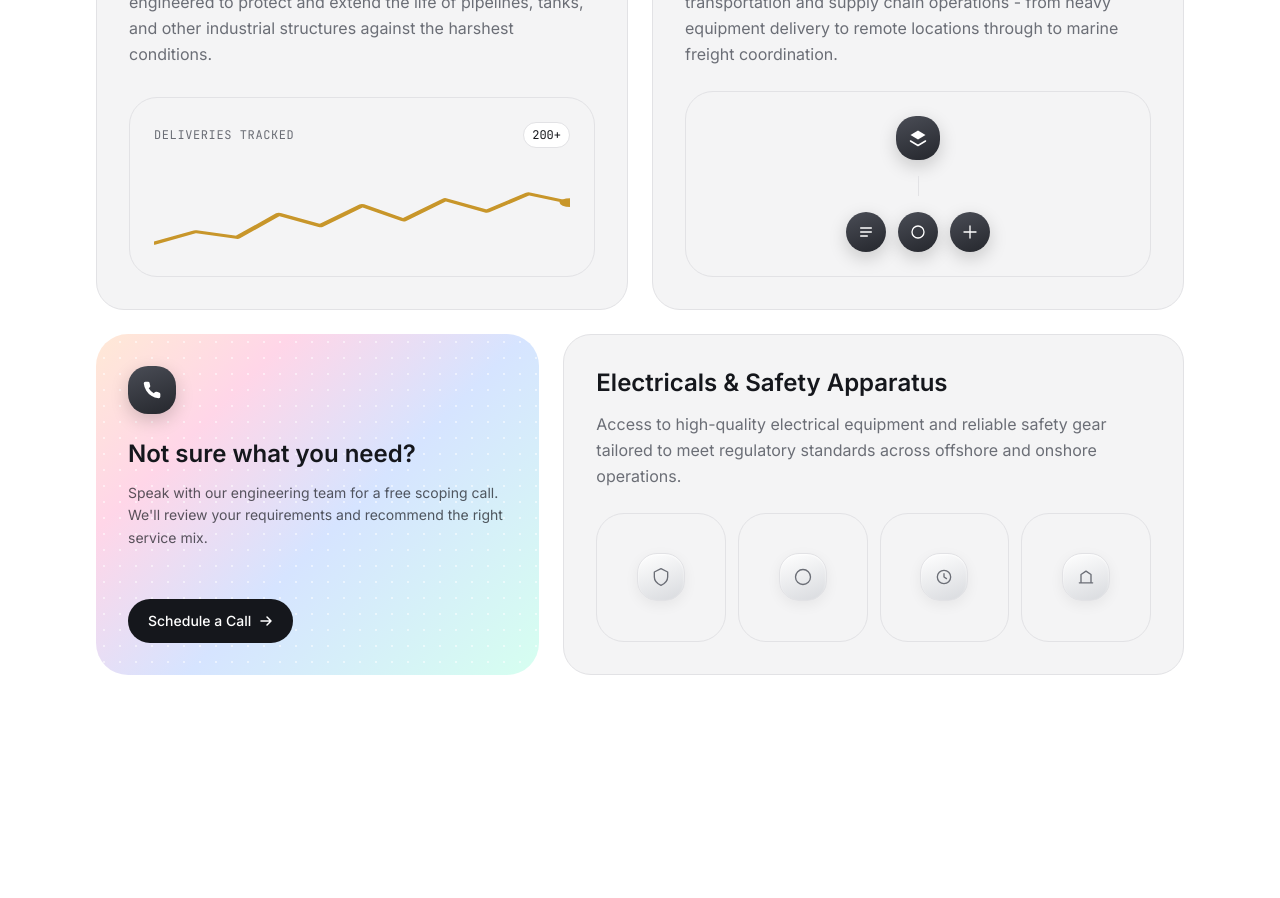
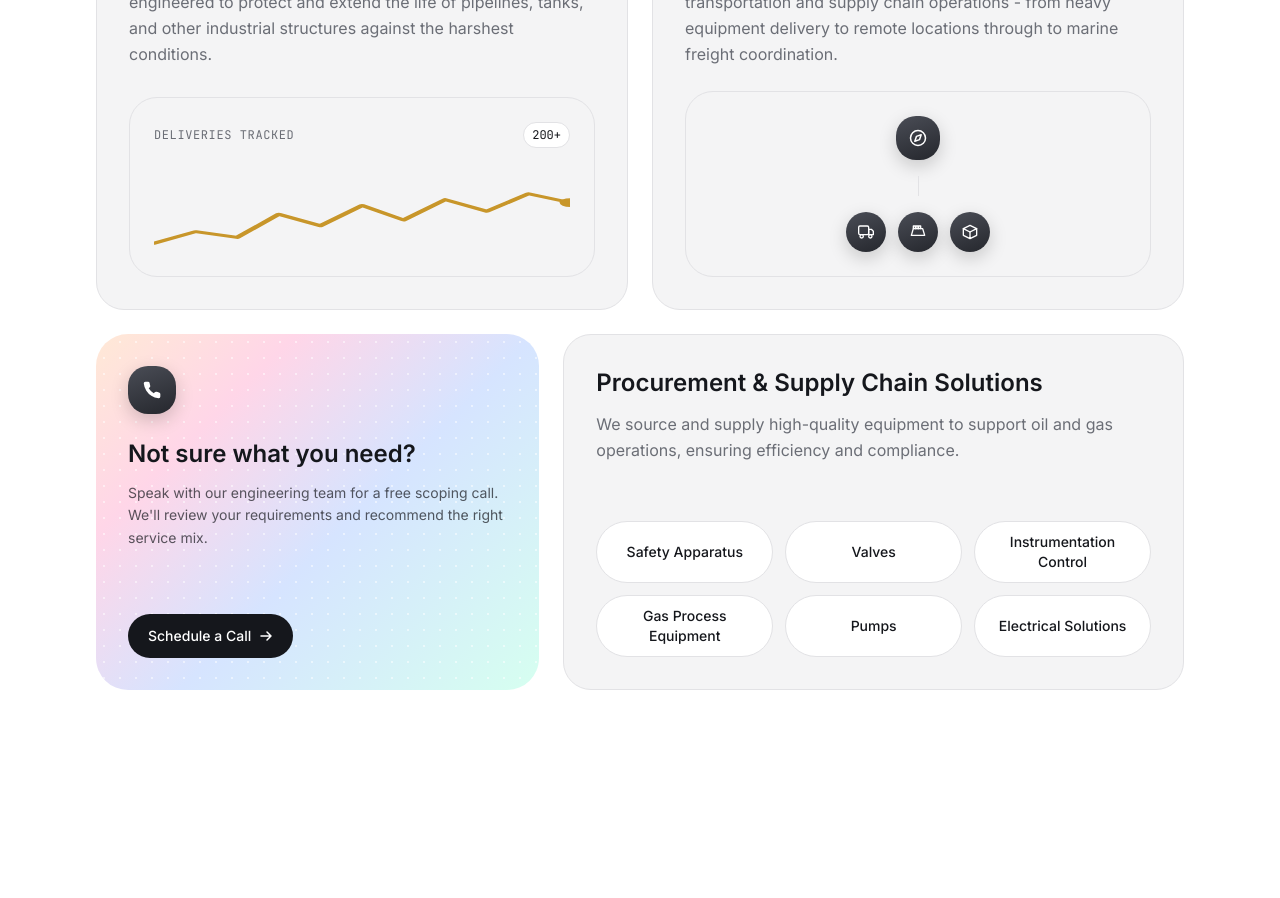
Before and after one commit to userIssa/bogaty-stem, a Next.js app: page / in a window 1280 px wide. Shown: the part 3400-4298 px from the top of the page. Built offline with nearby package versions, Linux system fonts and the light colour scheme.

Commit message:
feat: add Services component with bento grid illustrations and capability details

```diff
--- a/components/Services.tsx
+++ b/components/Services.tsx
@@ -1,3 +1,7 @@
+"use client";
+
+import { useState } from "react";
+
 function ChatIllustration() {
   return (
     <div className="bento-card p-6 flex flex-col gap-3 justify-center min-h-[180px]">
@@ -54,16 +58,34 @@ function ChartIllustration() {
 
 function OrgDiagram() {
   const icons = [
-    <path key="a" d="M4 6h16M4 12h16M4 18h10" stroke="white" strokeWidth="2" strokeLinecap="round" />,
-    <circle key="b" cx="12" cy="12" r="9" stroke="white" strokeWidth="2" />,
-    <path key="c" d="M3 12h18M12 3v18" stroke="white" strokeWidth="2" strokeLinecap="round" />,
+    // Land Logistics (Truck)
+    <g key="truck" stroke="white" strokeWidth="2" strokeLinecap="round" strokeLinejoin="round">
+      <rect x="1" y="3" width="15" height="13" rx="2" ry="2" />
+      <polygon points="16 8 20 8 23 11 23 16 16 16 16 8" />
+      <circle cx="5.5" cy="18.5" r="2.5" />
+      <circle cx="18.5" cy="18.5" r="2.5" />
+    </g>,
+    // Marine Logistics (Cargo Ship)
+    <g key="ship" stroke="white" strokeWidth="2" strokeLinecap="round" strokeLinejoin="round">
+      <path d="M2 17h20L19 7H5L2 17z" />
+      <path d="M5 7V3h3v4" />
+      <path d="M9 7V3h3v4" />
+      <path d="M13 7V3h3v4" />
+    </g>,
+    // Package/Logistics (Box)
+    <g key="package" stroke="white" strokeWidth="2" strokeLinecap="round" strokeLinejoin="round">
+      <path d="M12 2L2 7l10 5 10-5-10-5z" />
+      <path d="M2 17l10 5 10-5M2 7v10M22 7v10M12 12v10" />
+    </g>
   ];
   return (
     <div className="bento-card p-6 flex flex-col items-center justify-center gap-4 min-h-[180px]">
       <div className="icon-tile w-11 h-11 shrink-0">
         <svg width="18" height="18" viewBox="0 0 24 24" fill="none">
-          <path d="M12 2L2 8l10 6 10-6-10-6z" fill="white" />
-          <path d="M2 16l10 6 10-6" stroke="white" strokeWidth="2" strokeLinecap="round" strokeLinejoin="round" fill="none" />
+          <g stroke="white" strokeWidth="2" strokeLinecap="round" strokeLinejoin="round">
+            <circle cx="12" cy="12" r="10" />
+            <polygon points="16.24 7.76 14.12 14.12 7.76 16.24 9.88 9.88 16.24 7.76" />
+          </g>
         </svg>
       </div>
       <div className="w-px h-5 bg-line shrink-0" />
@@ -78,29 +100,48 @@ function OrgDiagram() {
   );
 }
 
-function IconRow() {
-  const icons = [
-    <path key="a" d="M12 2l8 4v6c0 5-3.5 8-8 10-4.5-2-8-5-8-10V6l8-4z" />,
-    <circle key="b" cx="12" cy="12" r="9" />,
-    <path key="c" d="M12 4a8 8 0 110 16 8 8 0 010-16zm0 4v4l3 2" />,
-    <path key="d" d="M4 19h16M6 19V9l6-4 6 4v10" />,
-  ];
-  return (
-    <div className="grid grid-cols-4 gap-3">
-      {icons.map((p, i) => (
-        <div key={i} className="bento-card aspect-square flex items-center justify-center">
-          <div className="icon-tile-light w-12 h-12">
-            <svg width="20" height="20" viewBox="0 0 24 24" fill="none" stroke="#6B6E76" strokeWidth="1.6" strokeLinecap="round" strokeLinejoin="round">
-              {p}
-            </svg>
-          </div>
-        </div>
-      ))}
-    </div>
-  );
-}
+const CATEGORIES = [
+  {
+    id: "safety",
+    label: "Safety Apparatus",
+    title: "Safety Apparatus",
+    body: "PPE, Firefighting Equipment, Emergency Response Kits, Gas Detection & Monitoring Systems",
+  },
+  {
+    id: "valves",
+    label: "Valves",
+    title: "Valves",
+    body: "Ball, Gate & Globe Valves, Pressure Relief Valves, Check and Butterfly Valves, Actuated Control Valves",
+  },
+  {
+    id: "instrumentation",
+    label: "Instrumentation Control",
+    title: "Instrumentation Control",
+    body: "Flow, Pressure & Temperature Sensors, Control Panels and Automation Systems, Process Monitoring Instruments, Industrial Calibration Equipment",
+  },
+  {
+    id: "gas-process",
+    label: "Gas Process Equipment",
+    title: "Gas Process Equipment",
+    body: "Gas Compressors & Separators, Filtration & Treatment Systems, Gas Dehydration Units, Measurement & Flow Control Devices",
+  },
+  {
+    id: "pumps",
+    label: "Pumps",
+    title: "Pumps",
+    body: "Centrifugal & Reciprocating Pumps, Submersible & Multistage Pumps, Chemical Injection Pumps, High-Pressure Pumping Systems",
+  },
+  {
+    id: "electrical",
+    label: "Electrical Solutions",
+    title: "Electrical Solutions",
+    body: "Industrial Power Generators, Electrical Panels & Switchgear, Cables, Transformers & Circuit Breakers, Lighting & Explosion-Proof Fixtures",
+  },
+];
 
 export default function Services() {
+  const [activeCategory, setActiveCategory] = useState<string | null>(null);
+
   return (
     <section id="services" className="py-20 lg:py-28">
       <div className="max-w-6xl mx-auto px-6 lg:px-8">
@@ -167,11 +208,15 @@ export default function Services() {
         <div className="grid lg:grid-cols-[1fr_1.4fr] gap-6 items-stretch">
           <div className="glow-card p-8 flex flex-col justify-between min-h-[280px] relative">
             <div className="relative z-10">
-              <div className="icon-tile w-12 h-12 mb-6">
+              <a
+                href="#contact"
+                className="icon-tile w-12 h-12 mb-6 transition-transform duration-200 hover:scale-105 active:scale-95 cursor-pointer"
+                title="Contact our team"
+              >
                 <svg width="20" height="20" viewBox="0 0 24 24" fill="none">
                   <path d="M22 16.92v3a2 2 0 01-2.18 2 19.79 19.79 0 01-8.63-3.07 19.5 19.5 0 01-6-6 19.79 19.79 0 01-3.07-8.67A2 2 0 014.11 2h3a2 2 0 012 1.72c.127.96.361 1.903.7 2.81a2 2 0 01-.45 2.11L8.09 9.91a16 16 0 006 6l1.27-1.27a2 2 0 012.11-.45c.907.339 1.85.573 2.81.7A2 2 0 0122 16.92z" fill="white" />
                 </svg>
-              </div>
+              </a>
               <h3 className="font-display font-semibold text-2xl text-ink mb-3">
                 Not sure what you need?
               </h3>
@@ -192,17 +237,61 @@ export default function Services() {
             </a>
           </div>
 
-          <div className="bento-card p-6 lg:p-8 flex flex-col">
-            <h3 className="font-display font-semibold text-2xl text-ink mb-3">
-              Electricals &amp; Safety Apparatus
-            </h3>
-            <p className="text-muted text-base leading-relaxed mb-6">
-              Access to high-quality electrical equipment and reliable safety
-              gear tailored to meet regulatory standards across offshore and
-              onshore operations.
-            </p>
-            <div className="mt-auto">
-              <IconRow />
+          <div
+            className="bento-card p-6 lg:p-8 flex flex-col justify-between"
+            onMouseLeave={() => setActiveCategory(null)}
+          >
+            <div className="grid grid-cols-1 grid-rows-1 mb-8">
+              {/* Default State */}
+              <div
+                className={`col-start-1 row-start-1 transition-all duration-300 ease-out ${
+                  activeCategory === null
+                    ? "opacity-100 translate-y-0 pointer-events-auto"
+                    : "opacity-0 -translate-y-2 pointer-events-none"
+                }`}
+              >
+                <h3 className="font-display font-semibold text-2xl text-ink mb-3">
+                  Procurement &amp; Supply Chain Solutions
+                </h3>
+                <p className="text-muted text-base leading-relaxed">
+                  We source and supply high-quality equipment to support oil and gas operations, ensuring efficiency and compliance.
+                </p>
+              </div>
+
+              {/* Category States */}
+              {CATEGORIES.map((cat) => (
+                <div
+                  key={cat.id}
+                  className={`col-start-1 row-start-1 transition-all duration-300 ease-out ${
+                    activeCategory === cat.id
+                      ? "opacity-100 translate-y-0 pointer-events-auto"
+                      : "opacity-0 translate-y-2 pointer-events-none"
+                  }`}
+                >
+                  <h3 className="font-display font-semibold text-2xl text-ink mb-3">
+                    {cat.title}
+                  </h3>
+                  <p className="text-muted text-base leading-relaxed">
+                    {cat.body}
+                  </p>
+                </div>
+              ))}
+            </div>
+
+            <div className="mt-auto grid grid-cols-2 sm:grid-cols-3 gap-3">
+              {CATEGORIES.map((cat) => (
+                <button
+                  key={cat.id}
+                  onMouseEnter={() => setActiveCategory(cat.id)}
+                  className={`rounded-full py-2.5 px-3 text-center text-xs sm:text-sm font-medium border transition-colors duration-200 ${
+                    activeCategory === cat.id
+                      ? "bg-ink border-ink text-white"
+                      : "bg-white border-line text-ink hover:bg-ink hover:text-white hover:border-ink"
+                  }`}
+                >
+                  {cat.label}
+                </button>
+              ))}
             </div>
           </div>
         </div>
```
